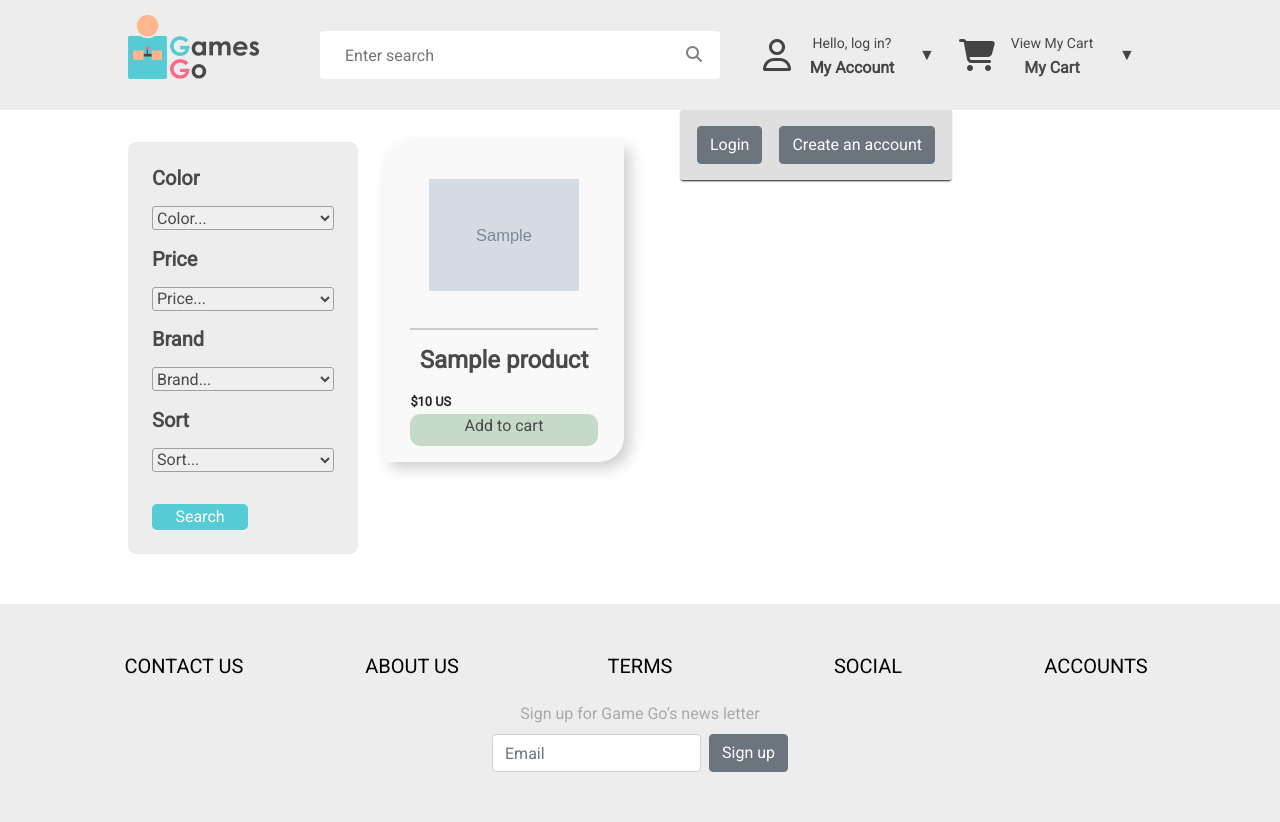
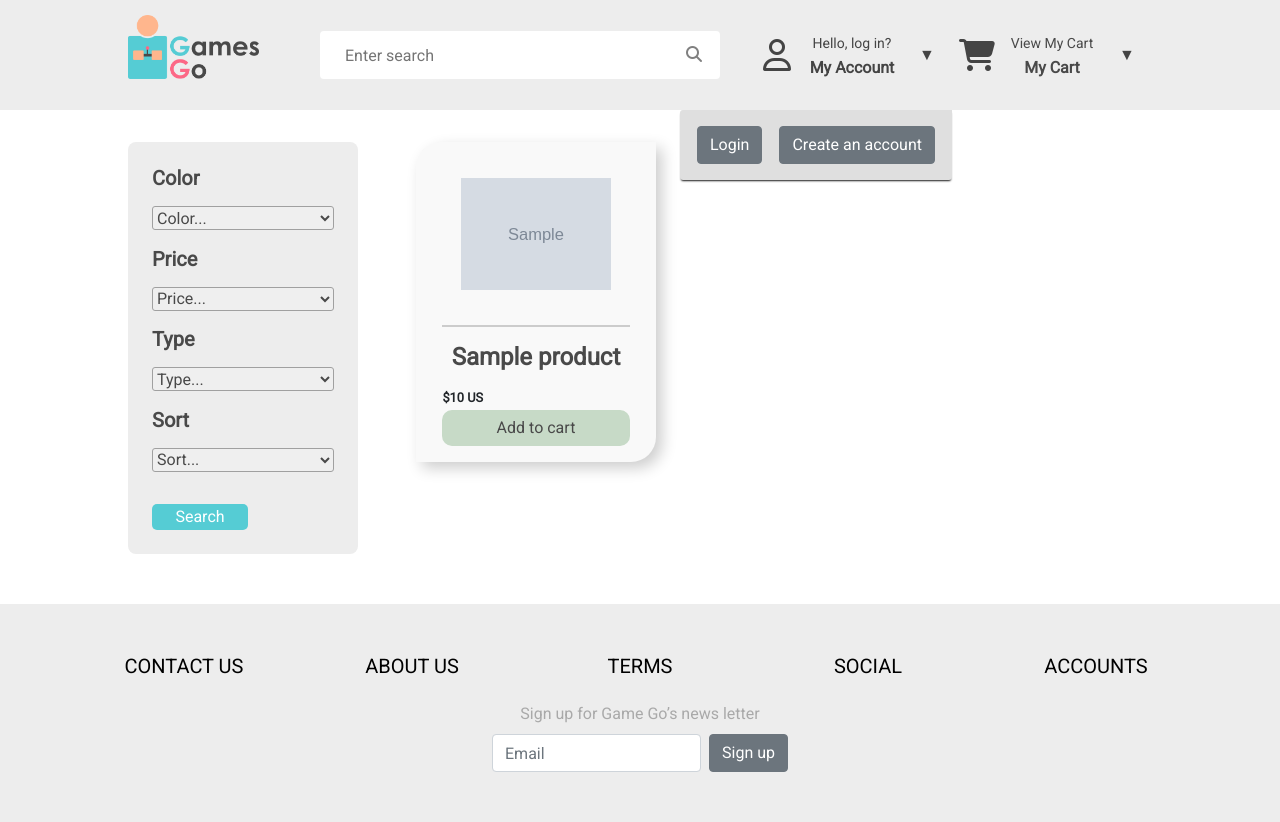
Before and after one commit to Thorarinng/VerkLegt2020, a Django app: page / in a window 1280 px wide. Run offline with Django 3.2, Linux system fonts and the light colour scheme; tables that the repository leaves empty hold one stand-in row (values such as "Sample post"); grey boxes marked "Sample" are stand-in pictures; some libraries are stand-ins or nearby versions.

Commit message:
style n filter stuff

```diff
--- /dev/null
+++ b/Project/inserts.txt
@@ -0,0 +1,6 @@
+INSERT INTO product_product (name, color, price, "imgURL", description, discount, type) VALUES ('PS4', 'Black', 900, 'https://www.stickpng.com/assets/images/585ea27bcb11b227491c350b.png', 'Amazing console. You can play fortine with Travis Scott.', 0, 'console');
+
+
+DELETE
+FROM product_product
+WHERE name = 'PS4';
--- a/Project/product/views.py
+++ b/Project/product/views.py
@@ -23,11 +23,12 @@ def index(request):
             'price': x.price,
             'imgURL': x.imgURL,
             'description': x.description,
-            'discount': x.discount
+            'discount': x.discount,
+            'type': x.type
         } for x in Product.objects.filter(name__icontains=search_filter)]
         return JsonResponse({'data': products})
 
-    if 'color' in request.GET or 'price' in request.GET or 'brand' in request.GET or 'sort' in request.GET:
+    if 'color' in request.GET or 'price' in request.GET or 'type' in request.GET or 'sort' in request.GET:
         query = Product.objects.all()
         print(query)
         if 'color' in request.GET:
@@ -46,10 +47,12 @@ def index(request):
                 price_query = Product.objects.filter(price__gt=500)
                 query = query & price_query
 
-        if 'brand' in request.GET:
-            brand_filter = request.GET['brand']
-            brand_query = Product.objects.filter(name__icontains=brand_filter)
-            query = query & brand_query
+        if 'type' in request.GET:
+            type_filter = request.GET['type']
+            type_query = Product.objects.filter(type__icontains=type_filter)
+            print(type_query)
+            query = query & type_query
+            print(query)
 
         if 'sort' in request.GET:
             sort_filter = request.GET['sort']
--- a/Project/static/JS/products.js
+++ b/Project/static/JS/products.js
@@ -4,7 +4,7 @@ $(document).ready(function () {
         e.preventDefault();
         var color_filter = $('#color').val();
         var price_filter = $('#price').val();
-        var brand_filter = $('#brand').val();
+        var type_filter = $('#type').val();
         var sort_filter = $('#sort').val();
         var url_string = "";
 
@@ -17,14 +17,16 @@ $(document).ready(function () {
         if (price_filter && !url_string) {
             url_string += "?price=" + price_filter;
         }
-        if (brand_filter && url_string) {
-            url_string += "&brand=" + brand_filter;
+        if (type_filter && url_string) {
+            url_string += "&type=" + type_filter;
         }
-        if (brand_filter && !url_string) {
-            url_string += "?brand=" + brand_filter;
+        if (type_filter && !url_string) {
+            url_string += "?type=" + type_filter;
+            console.log(type_filter)
         }
         if (sort_filter && url_string) {
             url_string += "&sort=" + sort_filter;
+            console.log(type_filter)
         }
         if (sort_filter && !url_string) {
             url_string += "?sort=" + sort_filter;
--- a/Project/static/css/login.css
+++ b/Project/static/css/login.css
@@ -13,12 +13,16 @@
     grid-column-start: 2;
     justify-self: start;
     color: #494949;
+    background: #ededed;
+    padding: 1rem;
     margin: 1rem 0 25rem 0;
+    border-radius: 1rem;
 }
 
 
 
 #id_email, #id_password1, #id_password2, #id_password {
+    padding-left: 0.5rem;
     border: 1px solid #a0a0a0;
     height: 1.5rem;
     width: 100%;
@@ -43,20 +47,13 @@
     border-radius: 1rem;
 }
 
-/*
+ul {
+    float: left;
+}
+
+
 
 li, .helptext {
     background: transparent;
     color: gray;
-
-
 }
-
-ul {
-    float: left;
-}
-
-label {
-    margin-top: 1rem;
-}
-*/
--- a/Project/static/css/main.css
+++ b/Project/static/css/main.css
@@ -5,6 +5,7 @@ body {
 .multi-product-container {
     width: 15rem;
     height: 20rem;
+    margin: 2rem 1rem 0rem 2rem;
 
     padding: 1rem;
 
@@ -91,15 +92,24 @@ hr {
     grid-column-start: 2;
     justify-self: center;
     width: 100%;
-    height: 2rem;
-    display:block;
-    background-color: #C7DAC7;
+
+
+    background-color: #C7DAC7 !important;
+
     color: #494949;
     border: none;
     outline: none;
     border-radius: 10px;
 
 }
+
+.atc-btn:hover {
+    background-color: #4CAF50 !important;
+    color: white;
+}
+
+
+
 
 .atc-btn-min {
     grid-column-start: 2;
@@ -116,13 +126,20 @@ hr {
     font-weight: bold;
 }
 
-.products-container {
+/*.products-container {
     display: grid;
     grid-template-columns: 1fr 1fr 1fr;
     justify-self: end;
     grid-gap: 2rem;
     margin-top: 2rem;
+}*/
+
+.products-container {
+    display: flex;
+    flex-wrap: wrap;
+    justify-content: flex-start;
 }
+
 
 #sidebar {
     grid-row-start: 1;
--- a/Project/static/css/sidebar.css
+++ b/Project/static/css/sidebar.css
@@ -49,6 +49,15 @@ select {
 
 }
 
+.filter-btn-style:hover {
+
+    background-color: dimgray;
+
+    color: white;
+
+
+}
+
 .btn {
     background-color: #6c757d;
     border-color: #6c757d;
--- a/Project/templates/product/index.html
+++ b/Project/templates/product/index.html
@@ -38,11 +38,11 @@
             </select><br>
           </div>
           <div class="sidebar-container">
-            <label for="brand"><h5><strong>Brand</strong></h5></label><br>
-            <select class="option" id="brand" name="brand">
-                <option value="" disabled selected hidden>Brand...</option>
+            <label for="type"><h5><strong>Type</strong></h5></label><br>
+            <select class="option" id="type" name="type">
+                <option value="" disabled selected hidden>Type...</option>
                 <option value="nintendo">Nintendo</option>
-                <option value="playstation">Playstation</option>
+                <option value="console">Console</option>
                 <option value="xbox">Xbox</option>
             </select><br>
           </div>
--- a/Project/templates/product/single_product.html
+++ b/Project/templates/product/single_product.html
@@ -10,5 +10,5 @@
     </a>
     <hr class="hr">
     <p class="product-price">${{ product.price }} US</p>
-    <a href="{% url 'addToCart' product.id %}"  type="submit" class="atc-btn " >Add to cart</a>
+    <a href="{% url 'addToCart' product.id %}"  type="submit" class=" atc-btn  btn" >Add to cart</a>
 </div>
--- a/Project/templates/user/register.html
+++ b/Project/templates/user/register.html
@@ -3,7 +3,7 @@
 
     <div class="offset-3 col-md-6">
         <h1 class="name-style product-name-details">Create an Account</h1>
-        <form class="form form-horizontal" action="{% url 'register' %}" method="post">
+        <form class="form-horizontal" action="{% url 'register' %}" method="post">
             {% csrf_token %}
             <div class="form-group">
                 {{ registerForm.as_p }}
```
Also changed, not shown: Project/templates/product/sidebar.html (deleted).
